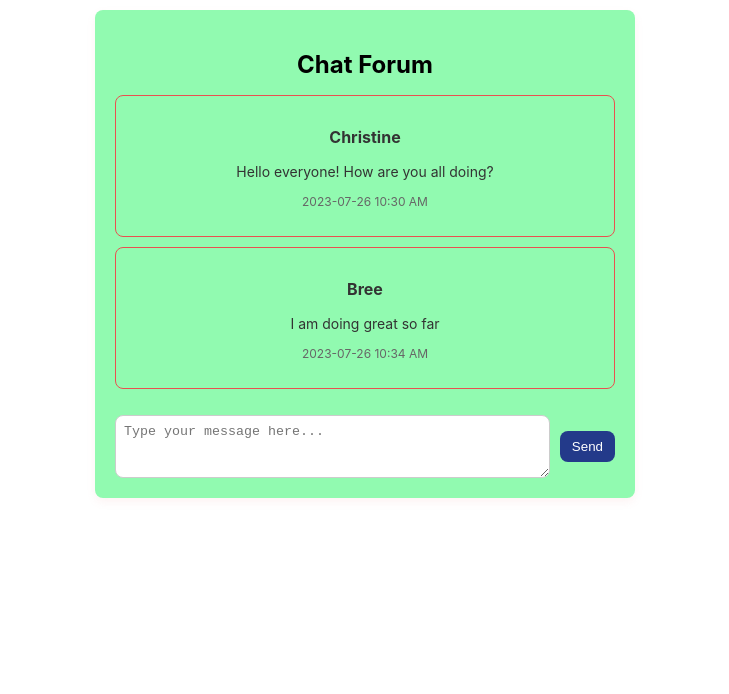
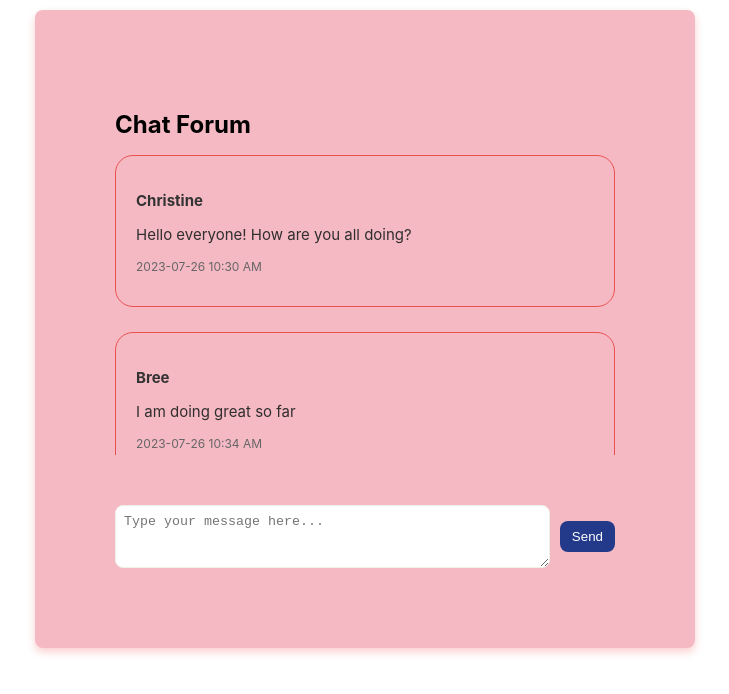
Before and after one commit to mueni5/diet-blog, a React (Create React App) app: page /Chat-forum in a window 1280 px wide. Shown: the top 694 px of the page, without its empty margins (275-1004 px from the left). Built offline with nearby package versions, Linux system fonts and the light colour scheme.

Commit message:
style:chat styling - change background color

```diff
--- a/src/components/ChatForum/ChatForum.css
+++ b/src/components/ChatForum/ChatForum.css
@@ -1,10 +1,10 @@
 .chat-container {
-    text-align: center;
-    background-color: rgb(145, 250, 176);
-    padding: 20px;
+    text-align: left;
+    background-color: rgb(245, 185, 195);
+    padding: 80px;
     border-radius: 8px;
     margin: 10px auto;
-    box-shadow: 0 4px 8px rgba(238, 140, 140, 0.1);
+    box-shadow: 0 4px 8px rgba(236, 25, 25, 0.212);
     width: 80%;
     max-width: 500px;
   }
@@ -19,28 +19,30 @@
 
   .chat-messages {
     max-height: 300px;
+    color : white;
     overflow-y: auto;
-    margin-bottom: 20px;
+    margin-bottom: 50px;
   }
 
 
   .chat-message {
     border: 1px solid #e95050;
-    border-radius: 8px;
-    padding: 15px;
-    margin-bottom: 10px;
+    border-radius: 18px;
+    padding: 20px;
+    margin-bottom: 25px;
+    color : white;
   }
 
   .message-sender {
-    font-size: 16px;
+    font-size: 15px;
     font-weight: bold;
     color: #333;
   }
 
 
   .message-content {
-    font-size: 14px;
-    color: #333;
+    font-size: 15px;
+    color: #302e2e;
   }
 
   /* Chat Message Timestamp */
@@ -59,7 +61,7 @@
   .chat-input textarea {
     width: 100%;
     resize: vertical;
-    border: 1px solid #ccc;
+    border: 1px solid #eff0e8;
     border-radius: 8px;
     padding: 8px;
     margin-right: 10px;
```
